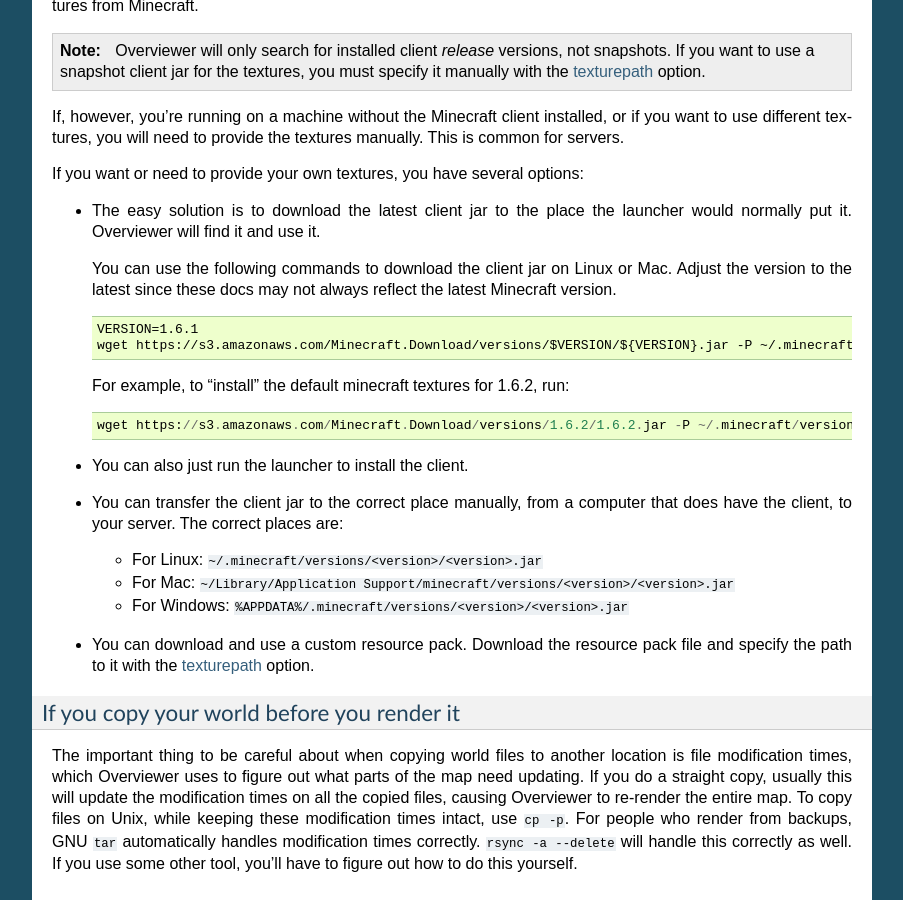
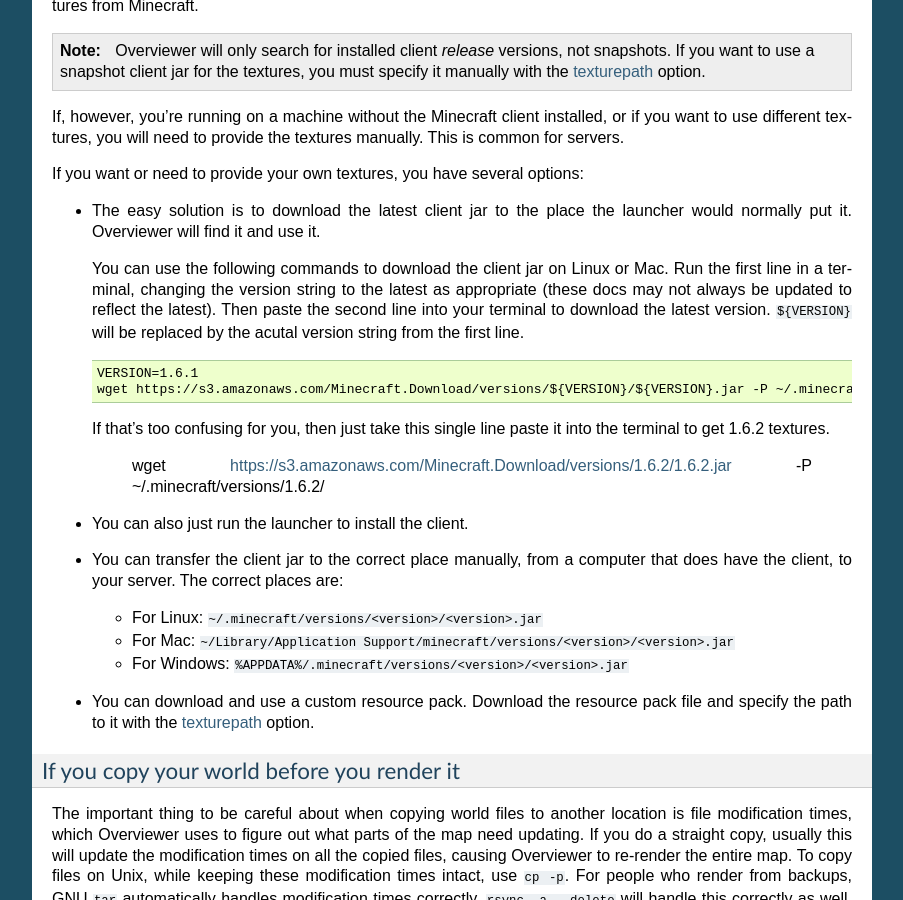
Before and after one commit to overviewer/Minecraft-Overviewer, a Sphinx documentation site: the page built from docs/running.rst, in a window 1280 px wide and 900 px high, scrolled down 3727 px. Shown: the whole window, without its empty margins (198-1101 px from the left). Built offline with Sphinx 7.4.7, drawn with Linux system fonts in a browser that asks for light colours.

Commit message:
Updated the wording in the texture installing docs to be less confusing

```diff
--- a/docs/running.rst
+++ b/docs/running.rst
@@ -253,15 +253,17 @@
   launcher would normally put it. Overviewer will find it and use it.
 
   You can use the following commands to download the client jar on Linux or Mac.
-  Adjust the version to the latest since these docs may not always reflect the
-  latest Minecraft version.
+  Run the first line in a terminal, changing the version string to the latest as appropriate
+  (these docs may not always be updated to reflect the latest). Then paste the second line
+  into your terminal to download the latest version. ``${VERSION}`` will be replaced
+  by the acutal version string from the first line.
 
   ::
 
     VERSION=1.6.1
-    wget https://s3.amazonaws.com/Minecraft.Download/versions/$VERSION/${VERSION}.jar -P ~/.minecraft/versions/$VERSION/
+    wget https://s3.amazonaws.com/Minecraft.Download/versions/${VERSION}/${VERSION}.jar -P ~/.minecraft/versions/${VERSION}/
 
-  For example, to "install" the default minecraft textures for 1.6.2, run::
+  If that's too confusing for you, then just take this single line paste it into the terminal to get 1.6.2 textures.
 
     wget https://s3.amazonaws.com/Minecraft.Download/versions/1.6.2/1.6.2.jar -P ~/.minecraft/versions/1.6.2/
 
```
